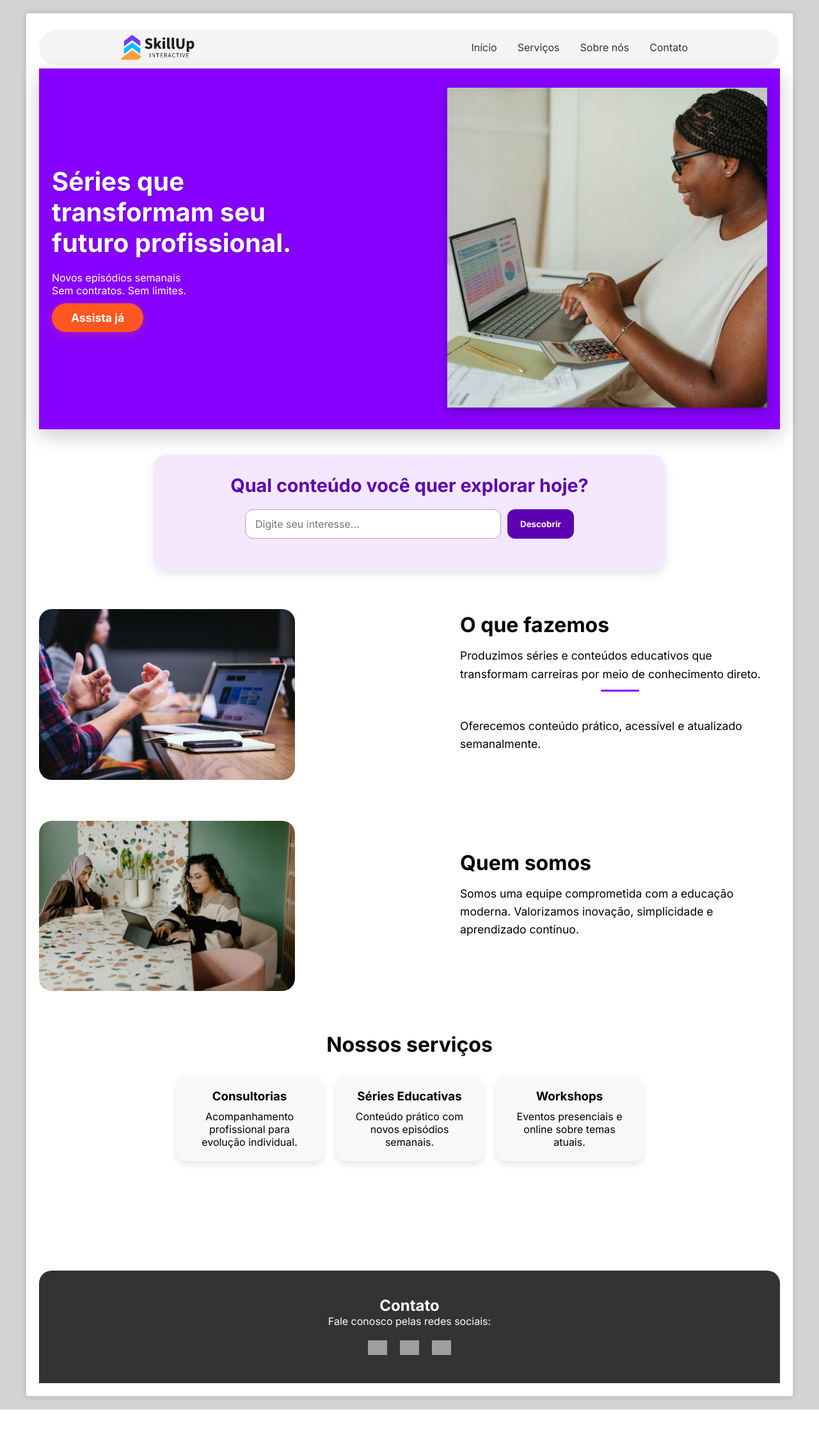
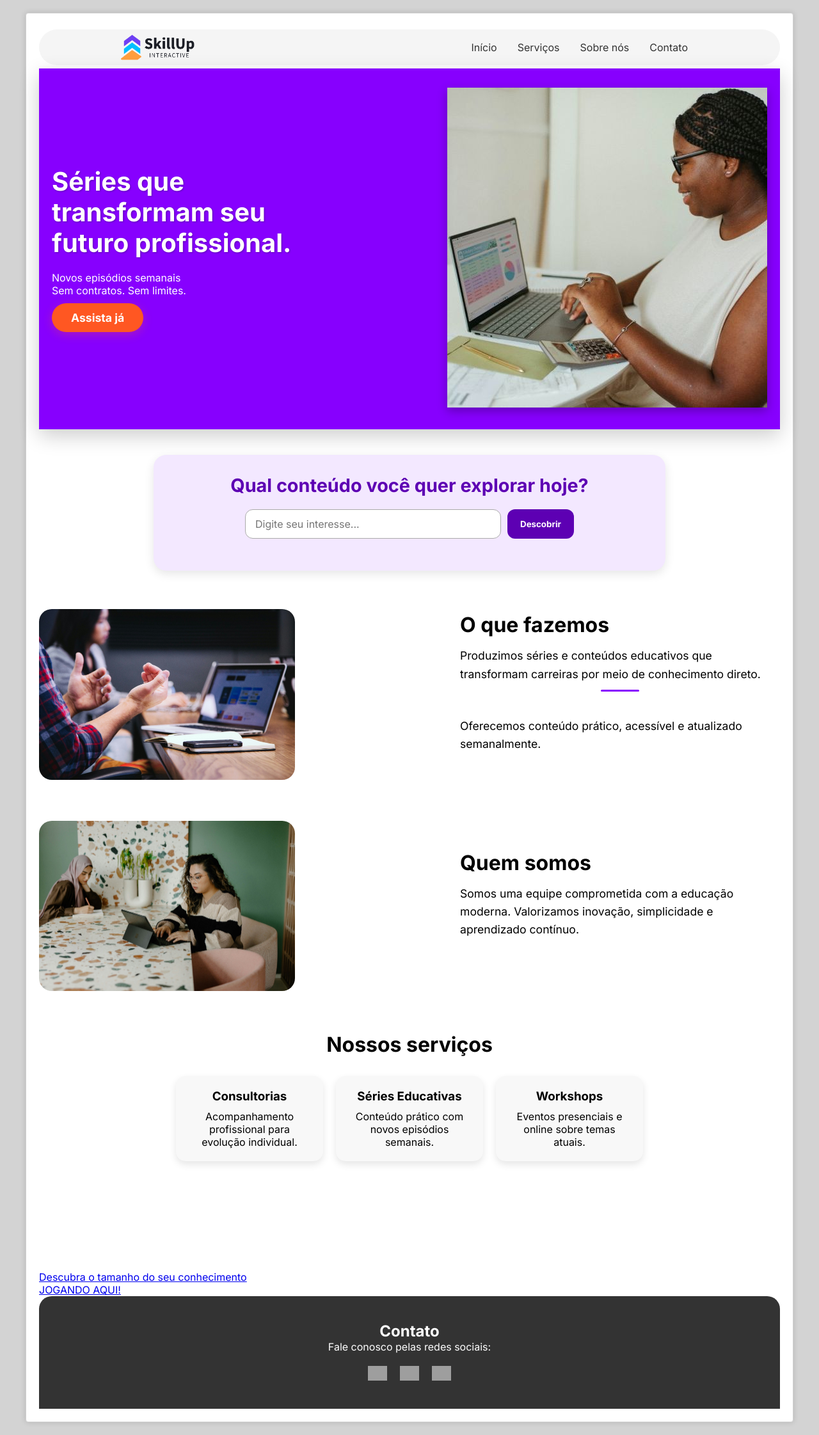
Before and after one commit to SantosBia0/SkillUp, a Flask app: page /inicio in a window 1280 px wide. Shown: the whole page at 64% size. Before the commit the page ends 2203 px from the top, so only its background shows below. Run offline with Flask 3, Linux system fonts and the light colour scheme; grey boxes are pictures that could not be loaded.

Commit message:
Update inicio.html

```diff
--- a/templates/inicio.html
+++ b/templates/inicio.html
@@ -122,6 +122,10 @@
             </iframe>
         </div>
 
+        <div class="box-jogo">
+            <a class="link-jogo" href="https://gamedev-jr.itch.io/skill-quest">Descubra o tamanho do seu conhecimento<br>JOGANDO AQUI!</a>
+        </div>
+
         <!-- CONTATO -->
         <footer class="contato" id="contato">
             <h2>Contato</h2>
```
